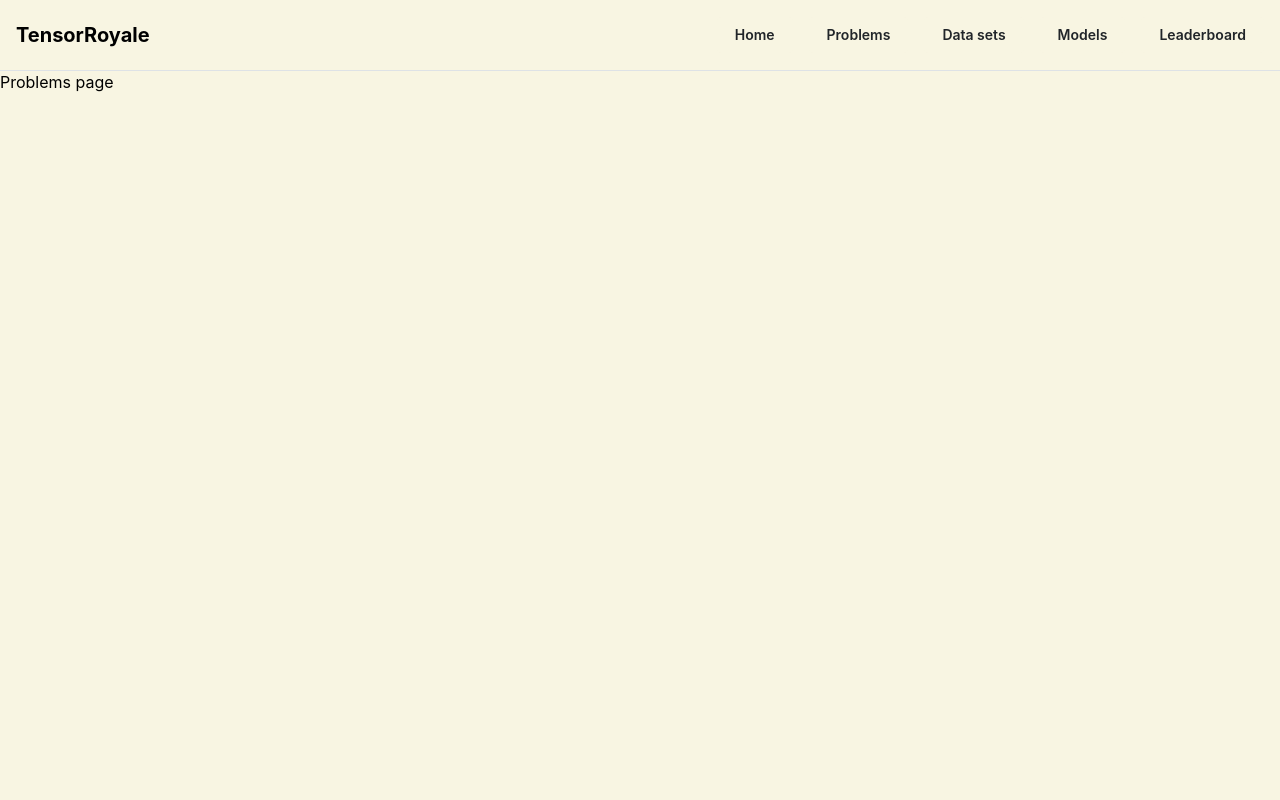
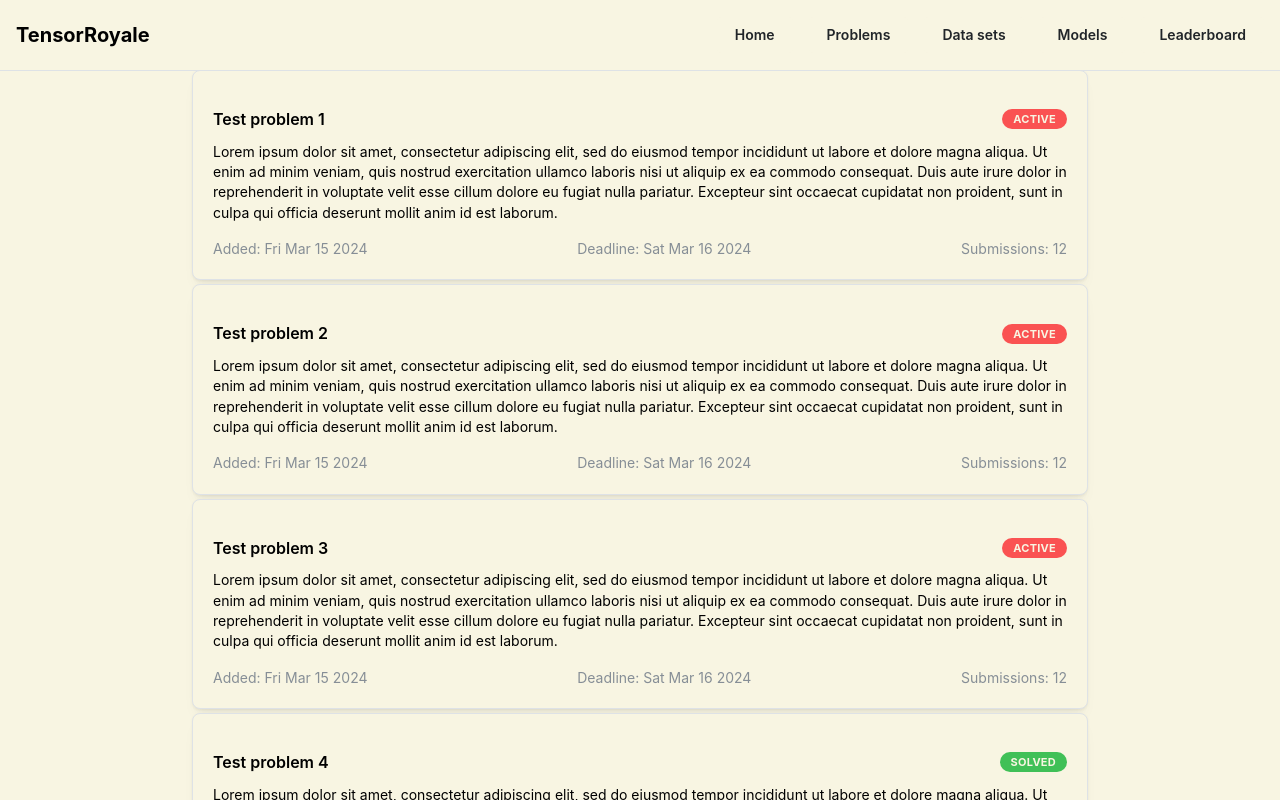
Before and after one commit to 505-solutions/tensor-royale-frontend, a React (Vite) app: page /problems in a window 1280 px wide. Shown: the top 800 px of the page. Built offline with nearby package versions, Linux system fonts and the light colour scheme.

Commit message:
added problems list

```diff
--- /dev/null
+++ b/src/components/problems/ProblemItemComponent.tsx
@@ -0,0 +1,35 @@
+import { Badge, Card, Flex, Group, Text } from '@mantine/core';
+
+export function ProblemItemComponent(props: any) {
+  const { problem } = props;
+
+  function getDate(timestamp: number) {
+    const date = new Date(timestamp);
+    return date.toDateString();
+  }
+
+  return (
+    <>
+      <Card shadow="sm" padding="lg" radius="md" withBorder mb="4px">
+        <Group justify="space-between" mt="md" mb="xs">
+          <Text fw={600}>{problem.title}</Text>
+          {problem.solved ? <Badge color="green">Solved</Badge> : <Badge color="red">Active</Badge>}
+        </Group>
+
+        <Text size="sm">{problem.description}</Text>
+
+        <Flex direction="row" justify="space-between" pt="md">
+          <Text size="sm" c="dimmed">
+            Added: {getDate(problem.timestamp)}
+          </Text>
+          <Text size="sm" c="dimmed">
+            Deadline: {getDate(problem.deadline)}
+          </Text>
+          <Text size="sm" c="dimmed">
+            Submissions: {problem.submissions_count}
+          </Text>
+        </Flex>
+      </Card>
+    </>
+  );
+}
--- a/src/pages/Problems.page.tsx
+++ b/src/pages/Problems.page.tsx
@@ -1,3 +1,22 @@
+import { Center, Flex, Group } from '@mantine/core';
+
+import { ProblemItemComponent } from '@/components/problems/ProblemItemComponent';
+import { dummyProblems } from '../utils/dummy-data';
+
 export function ProblemsPage() {
-  return <>Problems page</>;
+  const problems = dummyProblems.map((problem, i) => (
+    <ProblemItemComponent problem={problem} key={i} />
+  ));
+
+  return (
+    <>
+      <Center w="100vw">
+        <Group w="70vw">
+          <Flex direction="column" w="100vw">
+            {problems}
+          </Flex>
+        </Group>
+      </Center>
+    </>
+  );
 }
--- /dev/null
+++ b/src/utils/dummy-data.ts
@@ -0,0 +1,89 @@
+import { ProblemModel } from './models';
+
+export const dummyProblems: ProblemModel[] = [
+  {
+    id: 0,
+    user_address: 'ADDR1',
+    timestamp: 1710545142091,
+    deadline: 1710548142091,
+    title: 'Test problem 1',
+    description:
+      'Lorem ipsum dolor sit amet, consectetur adipiscing elit, sed do eiusmod tempor incididunt ut labore et dolore magna aliqua. Ut enim ad minim veniam, quis nostrud exercitation ullamco laboris nisi ut aliquip ex ea commodo consequat. Duis aute irure dolor in reprehenderit in voluptate velit esse cillum dolore eu fugiat nulla pariatur. Excepteur sint occaecat cupidatat non proident, sunt in culpa qui officia deserunt mollit anim id est laborum.',
+    reward: 69,
+    submissions_count: 12,
+    solved: false,
+  },
+  {
+    id: 1,
+    user_address: 'ADDR1',
+    timestamp: 1710545142091,
+    deadline: 1710548142091,
+    title: 'Test problem 2',
+    description:
+      'Lorem ipsum dolor sit amet, consectetur adipiscing elit, sed do eiusmod tempor incididunt ut labore et dolore magna aliqua. Ut enim ad minim veniam, quis nostrud exercitation ullamco laboris nisi ut aliquip ex ea commodo consequat. Duis aute irure dolor in reprehenderit in voluptate velit esse cillum dolore eu fugiat nulla pariatur. Excepteur sint occaecat cupidatat non proident, sunt in culpa qui officia deserunt mollit anim id est laborum.',
+    reward: 69,
+    submissions_count: 12,
+    solved: false,
+  },
+  {
+    id: 2,
+    user_address: 'ADDR1',
+    timestamp: 1710545142091,
+    deadline: 1710548142091,
+    title: 'Test problem 3',
+    description:
+      'Lorem ipsum dolor sit amet, consectetur adipiscing elit, sed do eiusmod tempor incididunt ut labore et dolore magna aliqua. Ut enim ad minim veniam, quis nostrud exercitation ullamco laboris nisi ut aliquip ex ea commodo consequat. Duis aute irure dolor in reprehenderit in voluptate velit esse cillum dolore eu fugiat nulla pariatur. Excepteur sint occaecat cupidatat non proident, sunt in culpa qui officia deserunt mollit anim id est laborum.',
+    reward: 69,
+    submissions_count: 12,
+    solved: false,
+  },
+  {
+    id: 3,
+    user_address: 'ADDR1',
+    timestamp: 1710545142091,
+    deadline: 1710548142091,
+    title: 'Test problem 4',
+    description:
+      'Lorem ipsum dolor sit amet, consectetur adipiscing elit, sed do eiusmod tempor incididunt ut labore et dolore magna aliqua. Ut enim ad minim veniam, quis nostrud exercitation ullamco laboris nisi ut aliquip ex ea commodo consequat. Duis aute irure dolor in reprehenderit in voluptate velit esse cillum dolore eu fugiat nulla pariatur. Excepteur sint occaecat cupidatat non proident, sunt in culpa qui officia deserunt mollit anim id est laborum.',
+    reward: 69,
+    submissions_count: 12,
+    solved: true,
+  },
+
+  {
+    id: 4,
+    user_address: 'ADDR1',
+    timestamp: 1710545142091,
+    deadline: 1710548142091,
+    title: 'Test problem 5',
+    description:
+      'Lorem ipsum dolor sit amet, consectetur adipiscing elit, sed do eiusmod tempor incididunt ut labore et dolore magna aliqua. Ut enim ad minim veniam, quis nostrud exercitation ullamco laboris nisi ut aliquip ex ea commodo consequat. Duis aute irure dolor in reprehenderit in voluptate velit esse cillum dolore eu fugiat nulla pariatur. Excepteur sint occaecat cupidatat non proident, sunt in culpa qui officia deserunt mollit anim id est laborum.',
+    reward: 69,
+    submissions_count: 12,
+    solved: true,
+  },
+  {
+    id: 5,
+    user_address: 'ADDR1',
+    timestamp: 1710545142091,
+    deadline: 1710548142091,
+    title: 'Test problem 6',
+    description:
+      'Lorem ipsum dolor sit amet, consectetur adipiscing elit, sed do eiusmod tempor incididunt ut labore et dolore magna aliqua. Ut enim ad minim veniam, quis nostrud exercitation ullamco laboris nisi ut aliquip ex ea commodo consequat. Duis aute irure dolor in reprehenderit in voluptate velit esse cillum dolore eu fugiat nulla pariatur. Excepteur sint occaecat cupidatat non proident, sunt in culpa qui officia deserunt mollit anim id est laborum.',
+    reward: 69,
+    submissions_count: 12,
+    solved: true,
+  },
+  {
+    id: 6,
+    user_address: 'ADDR1',
+    timestamp: 1710545142091,
+    deadline: 1710548142091,
+    title: 'Test problem 7',
+    description:
+      'Lorem ipsum dolor sit amet, consectetur adipiscing elit, sed do eiusmod tempor incididunt ut labore et dolore magna aliqua. Ut enim ad minim veniam, quis nostrud exercitation ullamco laboris nisi ut aliquip ex ea commodo consequat. Duis aute irure dolor in reprehenderit in voluptate velit esse cillum dolore eu fugiat nulla pariatur. Excepteur sint occaecat cupidatat non proident, sunt in culpa qui officia deserunt mollit anim id est laborum.',
+    reward: 69,
+    submissions_count: 12,
+    solved: true,
+  },
+];
--- a/src/utils/models.ts
+++ b/src/utils/models.ts
@@ -6,6 +6,8 @@ export interface ProblemModel {
   title: string;
   description: string;
   reward: number;
+  solved: boolean;
+  submissions_count: number;
 }
 
 export interface DataModel {
```
Also changed, not shown: src/components/ColorSchemeToggle/ColorSchemeToggle.tsx (deleted, +0 -13 lines), src/components/Welcome/Welcome.module.css (deleted, +0 -10 lines), src/components/Welcome/Welcome.tsx (deleted, +0 -23 lines), 2 other files (tests, documents, lock files or other folders).
